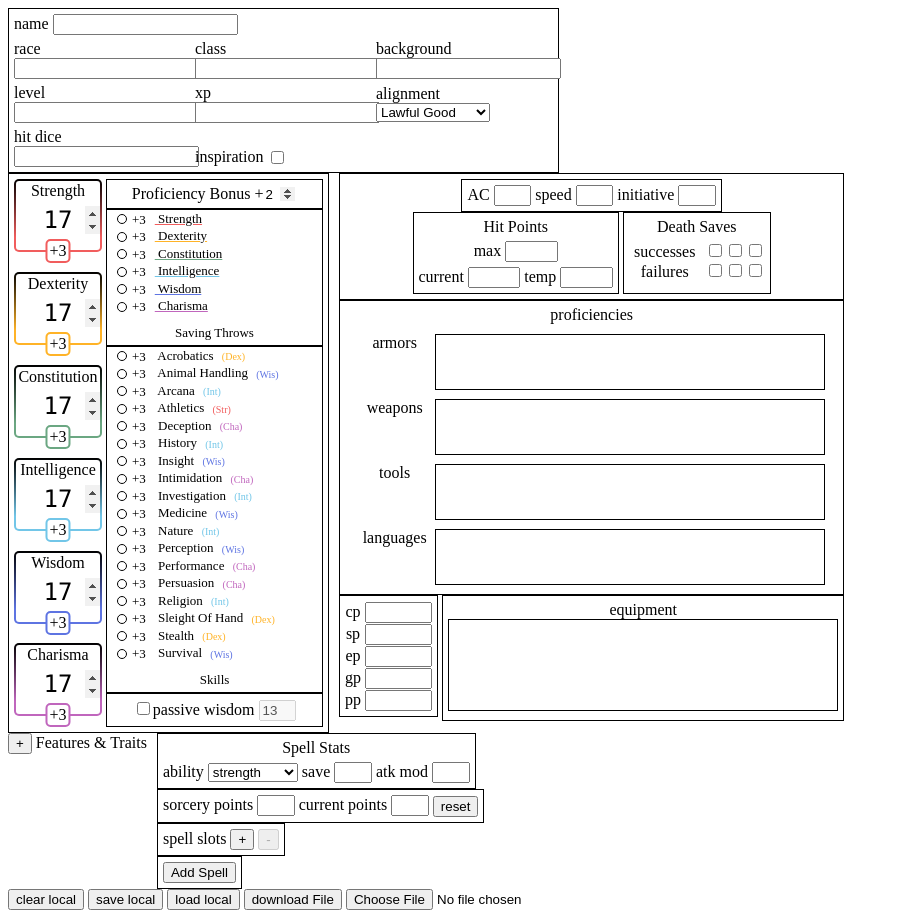
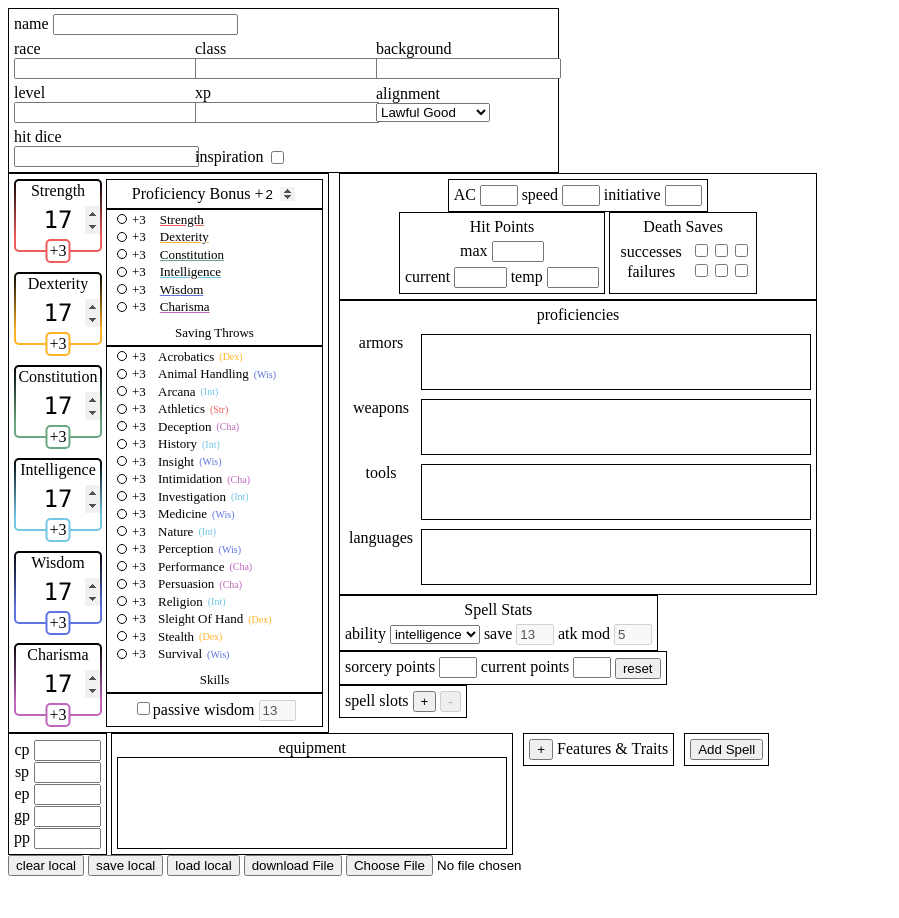
Before and after one commit to PantheraDigital/CharacterSheet, a plain HTML site: page index.html in a window 1280 px wide. Shown: the whole page, without its empty margins (0-899 px from the left). After the commit the page ends 884 px from the top, so only its background shows below. Drawn offline with Linux system fonts and the light colour scheme.

Commit message:
inner html saved, spell stats calculated, layout changes
editable areas such as equipment box now save the inner html instead of just text to allow for formatting

spell stat block is now auto calculated based on chosen ability

swapped equipment and money blocks on main page with spell stat block to allow equipment to expand vertically

all larger inserted elements now use templates instead of being built with document.createElement

```diff
--- a/index.html
+++ b/index.html
@@ -14,7 +14,7 @@
 <body>
   <template id="spell-template">
     <div class="container-border" name="spell">
-      <label><span>spell</span> <input name="name"></label>
+      <label><span>spell</span> <input name="name" style="font-weight: bold; font-style: italic;"></label>
       <label><span>LV</span> <select name="lv">
         <option value="---" disabled selected>---</option>
         <option value="cantrips">cantrip</option>
@@ -37,7 +37,7 @@
       <label><span>target</span> <input name="target"></label><br>
       <label><span>components</span> <input name="components"></label><br>
 
-      <label><span>description</span><br> <div name="description" contenteditable="true" class="editable-area"><br><br><br></div></label>
+      <label><span>description</span><br> <pre name="description" contenteditable="true" class="editable-area" style="--height: 7lh; --width:50ch; color: dimgray;"></pre></label>
       <input type="button" name="remove-spell" value="remove" style="display: block;">
     </div>
   </template>
@@ -55,9 +55,9 @@
           </li><li style="display: inline-block;">
             <input type="checkbox" name="ability-tracker-buble" class="buble-check">
           </li></ul>
-        <div contenteditable="true" class="editable-text" name="trait-desc">
+        <pre contenteditable="true" class="editable-text" name="trait-desc">
           Ability Description
-        </div>
+        </pre>
         <input type="button" name="remove-dropdown" value="remove">
       </div>
     </div>
@@ -71,6 +71,18 @@
       <label name="spell-slot-lv"></label>
       <div id="_spell-slot-tracker" name="spell-slot-tracker" data-input-type="ticks" style="display: inline-block;"><input name="slot" type="checkbox"></div>
     </div>
+  </template>
+  <template id="skill-template">
+    <input type="checkbox" class="buble-check" id="">
+    <label for="" data-stat-type="dex" class="capitalize">
+      <span id="">+3</span> <span class="skill-name" style="width: fit-content; padding: 0;">acrobatics</span><span class="skill-type">(dex)</span>
+    </label>
+  </template>
+  <template id="saving-throw-template">
+    <input type="checkbox" class="buble-check" id="">
+    <label for="" class="capitalize" style="width: fit-content; padding: 0;">
+      <span id="">+3</span><span>strength</span>
+    </label>
   </template>
 
 
@@ -212,18 +224,42 @@
 
 
       <div>
-        <div id="money-block" class="input-container container-border" style="--label-text-max-width:2ch; --label-padding: 1px 0 0 0; --num-input-max-width:8ch; text-align: center; display: inline-block; vertical-align: top;">
-          <label><span>cp</span> <input id="money-cp" data-input-type="number" type="number" max="999999"></label><br>
-          <label><span>sp</span> <input id="money-sp" data-input-type="number" type="number" max="999999"></label><br>
-          <label><span>ep</span> <input id="money-ep" data-input-type="number" type="number" max="999999"></label><br>
-          <label><span>gp</span> <input id="money-gp" data-input-type="number" type="number" max="999999"></label><br>
-          <label><span>pp</span> <input id="money-pp" data-input-type="number" type="number" max="999999"></label>
+
+        <div id="spell-block" class="container-border" style="text-align: center;">
+          Spell Stats<br>
+          <div class="input-container" style="--num-input-max-width:4ch; --label-padding: 5px 0 0 0;">
+            <label>ability <select id="spell-ability" data-input-type="string-select">
+              <option value="str">strength</option>
+              <option value="dex">dexterity</option>
+              <option value="con">constitution</option>
+              <option value="int" selected>intelligence</option>
+              <option value="wis">wisdom</option>
+              <option value="cha">charisma</option>
+            </select></label>
+            <label>save <input id="spell-save" data-input-type="number" type="number" disabled></label>
+            <label>atk mod <input id="spell-attack-mod" data-input-type="number" type="number" disabled></label>
+          </div>
         </div>
 
-        <div id="equipment-block" class="input-container container-border" style="--label-text-max-width:9ch; text-align: center;  display: inline-block;  vertical-align: top;">
-          <label><span>equipment</span><br> <div id="equipment" data-input-type="editable-div" contenteditable="true" class="editable-area"><br><br><br><br><br></div></label><br>
+
+        <div id="sorcery-point-block" class="input-container container-border" style="--num-input-max-width:4ch;">
+          <label>sorcery points <input id="sorcery-points" data-input-type="number" type="number" max="99" min="0"></label>
+          <label>current points <input id="sorcery-current-points" data-input-type="number" type="number" max="99" min="0"></label>
+          <input id="sorcery-point-reset-button" type="button" value="reset" style="vertical-align: middle;">
         </div>
+
+
+        <div id="spell-slot-block" class="input-container container-border" style="--num-input-max-width:4ch;">
+          <label>spell slots</label>
+          <span id="spell-slot-level-count-spinner">
+            <button name="add-spell">+</button>
+            <button name="remove-spell" disabled>-</button>
+          </span>
+          <br>
+        </div>
+
       </div>
+
 
     </div>
 
@@ -233,11 +269,24 @@
 
 
   <div style="display: flex; flex-direction: row; gap:10px; flex-wrap:wrap;">
+    <div>
+      <div id="money-block" class="input-container container-border" style="--label-text-max-width:2ch; --label-padding: 1px 0 0 0; --num-input-max-width:8ch; text-align: center; display: inline-block; vertical-align: top;">
+        <label><span>cp</span> <input id="money-cp" data-input-type="number" type="number" max="999999"></label><br>
+        <label><span>sp</span> <input id="money-sp" data-input-type="number" type="number" max="999999"></label><br>
+        <label><span>ep</span> <input id="money-ep" data-input-type="number" type="number" max="999999"></label><br>
+        <label><span>gp</span> <input id="money-gp" data-input-type="number" type="number" max="999999"></label><br>
+        <label><span>pp</span> <input id="money-pp" data-input-type="number" type="number" max="999999"></label>
+      </div>
+
+      <div id="equipment-block" class="input-container container-border" style="--label-text-max-width:9ch; text-align: center;  display: inline-block;  vertical-align: top;">
+        <label><span>equipment</span><br> <pre id="equipment" data-input-type="editable-div" contenteditable="true" class="editable-area" style="max-height:none; min-height: 5lh; overflow-y: visible;"></pre></label><br>
+      </div>
+    </div>
 
 
-    <div>
+    <div >
 
-      <div id="traits">
+      <div id="traits" class="container-border">
         <input type="button" value="+">
         <span>Features & Traits</span>
 
@@ -247,39 +296,6 @@
 
 
     <div>
-
-      <div id="spell-block" class="container-border" style="text-align: center;">
-        Spell Stats<br>
-        <div class="input-container" style="--num-input-max-width:4ch; --label-padding: 5px 0 0 0;">
-          <label>ability <select id="spell-ability" data-input-type="string-select">
-            <option value="str">strength</option>
-            <option value="dex">dexterity</option>
-            <option value="con">constitution</option>
-            <option value="int">intelligence</option>
-            <option value="wis">wisdom</option>
-            <option value="chr">charisma</option>
-          </select></label>
-          <label>save <input id="spell-save" data-input-type="number" type="number"></label>
-          <label>atk mod <input id="spell-attack-mod" data-input-type="number" type="number"></label>
-        </div>
-      </div>
-
-
-      <div id="sorcery-point-block" class="input-container container-border" style="--num-input-max-width:4ch;">
-        <label>sorcery points <input id="sorcery-points" data-input-type="number" type="number" max="99" min="0"></label>
-        <label>current points <input id="sorcery-current-points" data-input-type="number" type="number" max="99" min="0"></label>
-        <input id="sorcery-point-reset-button" type="button" value="reset" style="vertical-align: middle;">
-      </div>
-
-
-      <div id="spell-slot-block" class="input-container container-border" style="--num-input-max-width:4ch;">
-        <label>spell slots</label>
-        <span id="spell-slot-level-count-spinner">
-          <button name="add-spell">+</button>
-          <button name="remove-spell" disabled>-</button>
-        </span>
-        <br>
-      </div>
 
       <div id="spell-list" class="container-border">
         <input type="button" value="Add Spell">
--- a/script.js
+++ b/script.js
@@ -11,16 +11,11 @@ UpdateAllValues();
 document.querySelectorAll(".ability-score").forEach((element) => {
   element.addEventListener("input", function () {
     CheckInputValueInRange(element, 1, 30);
-
     const mod = document.getElementById("prof-bonus").value;
-    //update mod
     UpdateStatMod(element.parentElement);
-
-    //update saving throw val
     UpdateSavingThrow(mod, document.getElementById(`${element.id.substring(0,3)}-save-prof`))
-
-    //update skill vals
     UpdateSkill(mod);
+    UpdateSpellStats(document.getElementById("prof-bonus").value);
   });
   if(element.id === "wisdom"){
     element.addEventListener("input", function () {
@@ -34,7 +29,8 @@ document.getElementById("prof-bonus").addEventListener("input", function (e) {
   CheckInputValueInRange(e.currentTarget, 2, 6);
   UpdatePasivePerception();
   UpdateSkill(e.currentTarget.value);
-  UpdateSavingThrow(document.getElementById("prof-bonus").value);
+  UpdateSavingThrow(e.currentTarget.value);
+  UpdateSpellStats(e.currentTarget.value);
 });
 
 //add event listeners to saving throws checkboxes
@@ -65,6 +61,11 @@ document.getElementById("skills").querySelectorAll('input[type="checkbox"]').for
 document.getElementById("passive-wisdom-prof").addEventListener("input", function(e){
   UpdatePasivePerception();
 });
+
+document.getElementById("spell-ability").addEventListener("input", function(e){
+  UpdateSpellStats(document.getElementById("prof-bonus").value);
+});
+
 
 function UpdateSkill(profBonus, skillCheckbox = undefined){
   if(skillCheckbox){
@@ -122,25 +123,25 @@ function UpdateSavingThrow(profBonus, checkbox = undefined){
     }
   }
 }
+function UpdateSpellStats(profBonus){
+  const spellSave = document.getElementById("spell-save");
+  const spellAttack = document.getElementById("spell-attack-mod");
+  const abilityMod = document.getElementById(FullStatNameFromPrefix(document.getElementById("spell-ability").value)).parentElement.querySelector(".stat-mod").innerText;
+  spellSave.value = 8 + parseInt(abilityMod) + parseInt(profBonus);
+  spellAttack.value = parseInt(abilityMod) + parseInt(profBonus);
+}
 function UpdateAllValues(){
   const profBonus = document.getElementById("prof-bonus").value;
   UpdateStatMod();
   UpdateSkill(profBonus);
   UpdatePasivePerception();
   UpdateSavingThrow(profBonus);
+  UpdateSpellStats(profBonus);
 }
+
 
 function CalcStatMod(score){
   return Math.floor((score - 10) / 2);
-}
-function CalcStatBonus(stat, hasProf){
-  if(statMap.has(stat)){
-    var bonus = CalcStatMod(statMap.get(stat));
-    return hasProf ? Number(bonus) + Number(profBonus) : Number(bonus);
-  }
-  else{
-    return 0;
-  }
 }
 
 function CheckInputValueInRange(inputElement, min, max){
@@ -165,16 +166,12 @@ function FullStatNameFromPrefix(statPrefix){
 }
 
 
+//
+// add elements to html
+//
 function FillSkillBlock(){
-  /*
-  skill structure
-  <input type="checkbox" class="buble-check" id="acrobatics"/>
-  <label for="acrobatics" data-stat-type="dex" class="capitalize">
-    <span id="acrobatics-mod">_</span> Acrobatics (dex) <span class="skill-type">(dex)</span>
-  </label>
-  <br>
-   */
   var skillBlock = document.getElementById("skills");
+  const skillNodeTemplate = document.getElementById("skill-template").cloneNode(true);
   const skills = ["acrobatics_dexterity", "animal-handling_wisdom", "arcana_intelligence",
                   "athletics_strength", "deception_charisma", "history_intelligence",
                   "insight_wisdom", "intimidation_charisma", "investigation_intelligence",
@@ -183,52 +180,50 @@ function FillSkillBlock(){
                   "sleight-of-hand_dexterity", "stealth_dexterity", "survival_wisdom"];
 
   for(var i = skills.length - 1; i >= 0; i--){
-    var skill = skills[i].split("_");
-    var inputNode = document.createElement("input");
-    inputNode.type = "checkbox";
-    inputNode.className = "buble-check";
-    inputNode.id = `${skill[0]}-prof`;
+    const skillInput = skillNodeTemplate.content.children[0].cloneNode(true);
+    const skillLabel = skillNodeTemplate.content.children[1].cloneNode(true);
+    const skillDataPair = skills[i].split("_");
 
-    var inputLabel = document.createElement("label");
-    inputLabel.htmlFor = `${skill[0]}-prof`;
-    inputLabel.setAttribute("data-stat-type", skill[1].substring(0,3));
-    inputLabel.className = "capitalize";
-    inputLabel.innerHTML = `<span id="${skill[0]}-mod">_</span> ${skill[0].replace(/-/g, " ")} <span class="skill-type" style="--color:${window.getComputedStyle(document.getElementById(skill[1])).getPropertyValue("--color")}">(${skill[1].substring(0,3)})</span>`;
+    skillInput.id = `${skillDataPair[0]}-prof`;
 
+    skillLabel.htmlFor = `${skillDataPair[0]}-prof`;
+    skillLabel.setAttribute("data-stat-type", skillDataPair[1].substring(0,3));
+
+    const spans = skillLabel.querySelectorAll("span");
+    spans[0].id = `${skillDataPair[0]}-mod`;
+    spans[1].innerText = `${skillDataPair[0].replace(/-/g, " ")}`;
+    spans[2].innerText = `(${skillDataPair[1].substring(0,3)})`;
+    spans[2].style = `--color:${window.getComputedStyle(document.getElementById(skillDataPair[1])).getPropertyValue("--color")}`;
 
     skillBlock.insertBefore(document.createElement("br"), skillBlock.firstChild);
-    skillBlock.insertBefore(inputLabel, skillBlock.firstChild);
-    skillBlock.insertBefore(inputNode, skillBlock.firstChild);
+    skillBlock.insertBefore(skillLabel, skillBlock.firstChild);
+    skillBlock.insertBefore(skillInput, skillBlock.firstChild);
   }
 }
 function FillSavingThrowBlock(){
-  /*
-  save structure
-  <input type="checkbox" class="buble-check" id="str-save-prof"/>
-  <label for="str-save-prof">
-    <span id="str-save-mod">_</span> Strength
-  </label>
-  */
-  var savingThrowBlock = document.getElementById("saving-throws");
+  const savingThrowBlock = document.getElementById("saving-throws");
+  const saveNodeTemplate = document.getElementById("saving-throw-template").cloneNode(true);
   const saves = ["strength", "dexterity", "constitution", "intelligence", "wisdom", "charisma"];
 
   for(var i = saves.length - 1; i >= 0; i--){
-    let abilityShort = saves[i].substring(0, 3);
-    var inputNode = document.createElement("input");
-    inputNode.type = "checkbox";
-    inputNode.className = "buble-check";
-    inputNode.id = abilityShort + "-save-prof";
+    const saveInput = saveNodeTemplate.content.children[0].cloneNode(true);
+    const saveLabel = saveNodeTemplate.content.children[1].cloneNode(true);
+    const abilityShort = saves[i].substring(0, 3);
 
-    let abilityColor = window.getComputedStyle(document.getElementById(saves[i])).getPropertyValue("--color");
-    var inputLabel = document.createElement("label");
-    inputLabel.style.textDecoration = `underline ${abilityColor}`;
-    inputLabel.htmlFor = abilityShort + "-save-prof";
-    inputLabel.className = "capitalize";
-    inputLabel.innerHTML = `<span id="${abilityShort}-save-mod">_</span> ${saves[i]}`;
+
+    saveInput.id = abilityShort + "-save-prof";
+
+    saveLabel.htmlFor = abilityShort + "-save-prof";
+
+    const abilityColor = window.getComputedStyle(document.getElementById(saves[i])).getPropertyValue("--color");
+    const spans = saveLabel.querySelectorAll("span");
+    spans[0].id = `${abilityShort}-save-mod`;
+    spans[1].innerText = `${saves[i]}`;
+    spans[1].style.textDecoration = `underline ${abilityColor}`;
 
     savingThrowBlock.insertBefore(document.createElement("br"), savingThrowBlock.firstChild);
-    savingThrowBlock.insertBefore(inputLabel, savingThrowBlock.firstChild);
-    savingThrowBlock.insertBefore(inputNode, savingThrowBlock.firstChild);
+    savingThrowBlock.insertBefore(saveLabel, savingThrowBlock.firstChild);
+    savingThrowBlock.insertBefore(saveInput, savingThrowBlock.firstChild);
   }
 }
 
@@ -246,14 +241,14 @@ function FoldTraitDropdown(wrapper){
 
   if(body.classList.contains("folded-body")){
     body.classList.remove("folded-body");
-    body.querySelector(".editable-text").contentEditable = true;
+    body.querySelector("[name='trait-desc']").contentEditable = true;
   }
   else if(body.classList.contains("folded-body-small")){
     body.classList.remove("folded-body-small");
-    body.querySelector(".editable-text").contentEditable = true;
+    body.querySelector("[name='trait-desc']").contentEditable = true;
   }
   else{
-    body.querySelector(".editable-text").contentEditable = false;
+    body.querySelector("[name='trait-desc']").contentEditable = false;
     if(body.querySelector("ul").getElementsByTagName("li").length > 0){
       body.classList.add("folded-body");
     }
@@ -305,7 +300,7 @@ function CreateTraitDropDown(traitData = undefined){
 
     if(traitData){
       trait.querySelector("[name='ability-name']").value = traitData.name;
-      trait.querySelector("[name='trait-desc']").innerText = traitData.description;
+      trait.querySelector("[name='trait-desc']").innerHTML = traitData.description;
       const chargeList = trait.querySelector(".ability-uses");
       const chargeCheckbox = chargeList.querySelector("li").cloneNode(true);
       while (chargeList.firstChild) {
@@ -360,7 +355,7 @@ function LoadTraitDropDowns(){
   for(const trait of data.traits){
     let dropdown = CreateTraitDropDown();
     dropdown.querySelector(".dropdown-header").querySelector('[name="ability-name"]').innerText = trait.name;
-    dropdown.querySelector(".dropdown-body").querySelector(".editable-text").innerHTML = trait.description;
+    dropdown.querySelector(".dropdown-body").querySelector('[name="trait-desc"]').innerHTML = trait.description;
 
     for(let i = 0; i < trait.charges; i++){
       AddBubleCheckToTrait(dropdown, (i < trait.expended));
@@ -382,7 +377,7 @@ function CreateSpell(spellData = undefined){
     spell.querySelector("[name='duration']").value = spellData.duration;
     spell.querySelector("[name='target']").value = spellData.target;
     spell.querySelector("[name='components']").value = spellData.components;
-    spell.querySelector("[name='description']").innerText = spellData.description;
+    spell.querySelector("[name='description']").innerHTML = spellData.description;
   }
 
   RegisterMouseAndTouchEvent(spell.querySelector("input[name='remove-spell']"), function(e){
@@ -611,7 +606,7 @@ function SaveSheet(){
     const spellData = {name:"", lv:"", ready:false, "cast-time":"", range:"", duration:"", target:"", components:"", description:""};
     for(const key in spellData){
       if(key === "description"){
-        spellData[key] = spellList[i].querySelector(`[name='${key}']`).innerText;
+        spellData[key] = spellList[i].querySelector(`[name='${key}']`).innerHTML;
       }else if(key === "ready"){
         spellData[key] = spellList[i].querySelector(`[name='${key}']`).checked;
       }else{
@@ -639,7 +634,7 @@ function SaveSheet(){
         for(let i = 0; i < traits.length; i++){
           let trait = {name: "", description: "", charges: 0, expended: 0};
           trait.name = traits[i].querySelector("input[name='ability-name']").value;
-          trait.description = traits[i].querySelector("div[name='trait-desc']").innerText;
+          trait.description = traits[i].querySelector("[name='trait-desc']").innerHTML;
           let charges = handleTicks(traits[i].querySelector(".ability-uses"));
           trait.charges = parseInt(charges.split('/')[1]);
           trait.expended = parseInt(charges.split('/')[0]);
@@ -659,7 +654,7 @@ function SaveSheet(){
           break;
 
         case "editable-div":
-          data[key] = element.innerText;
+          data[key] = element.innerHTML;
           break;
 
         case "checkbox":
@@ -786,7 +781,7 @@ function LoadData(sheetData){
           break;
 
         case "editable-div":
-          element.innerText = data[key];
+          element.innerHTML = data[key];
           break;
 
         case "checkbox":
--- a/style.css
+++ b/style.css
@@ -183,7 +183,8 @@ input.buble-check.double:checked {
     font-family: "Fantasy", Copperplate;
 }
 
-.dropdown-header > input, .dropdown-header > span{
+.dropdown-header > input,
+.dropdown-header > span{
     vertical-align: middle;
     display: inline-block;
 }
@@ -250,7 +251,10 @@ input.buble-check.double:checked {
 }
 
 .editable-text{
+    font-family:serif;
     box-sizing: border-box;
+    white-space: pre-wrap;
+    margin: 0;
 }
 .editable-text:focus{
     outline: solid black 1px;
@@ -320,13 +324,20 @@ input.buble-check.double:checked {
 }
 
 .editable-area{
+    --height: 3lh;
+    --width: 48ch;
+    font-family:serif;
     border: solid black 1px;
-    min-width: 48ch;
-    max-width: 48ch;
+    min-width: var(--width, 48ch);
+    max-width: var(--width, 48ch);
+    min-height: var(--height, 3lh);
+    max-height: var(--height, 3lh);
     display: inline-block;
     text-align: left;
     padding: 0 2px;
-    overflow-y: scroll;
+    margin: 0;
+    overflow-y:auto;
+    white-space: pre-wrap;
   }
 
 
```
